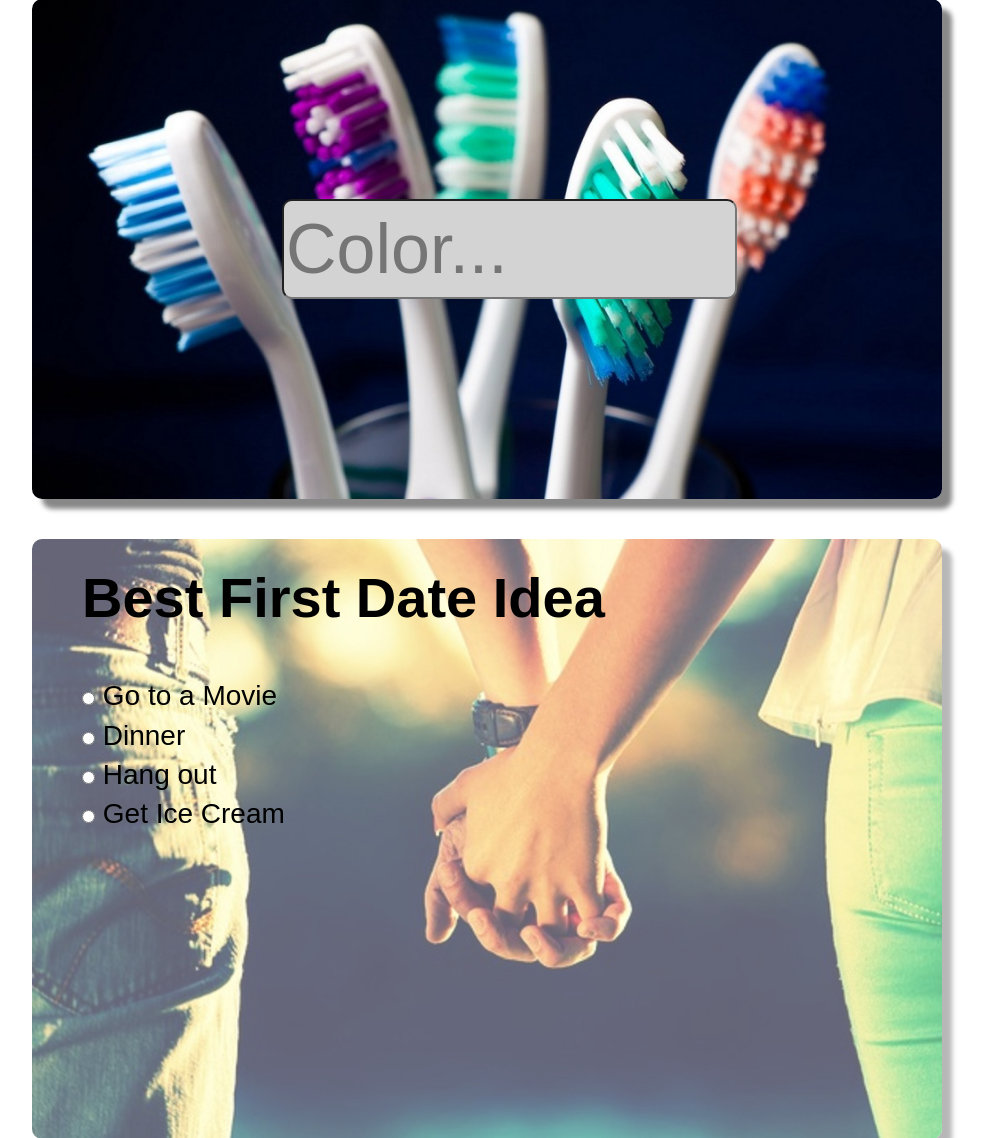
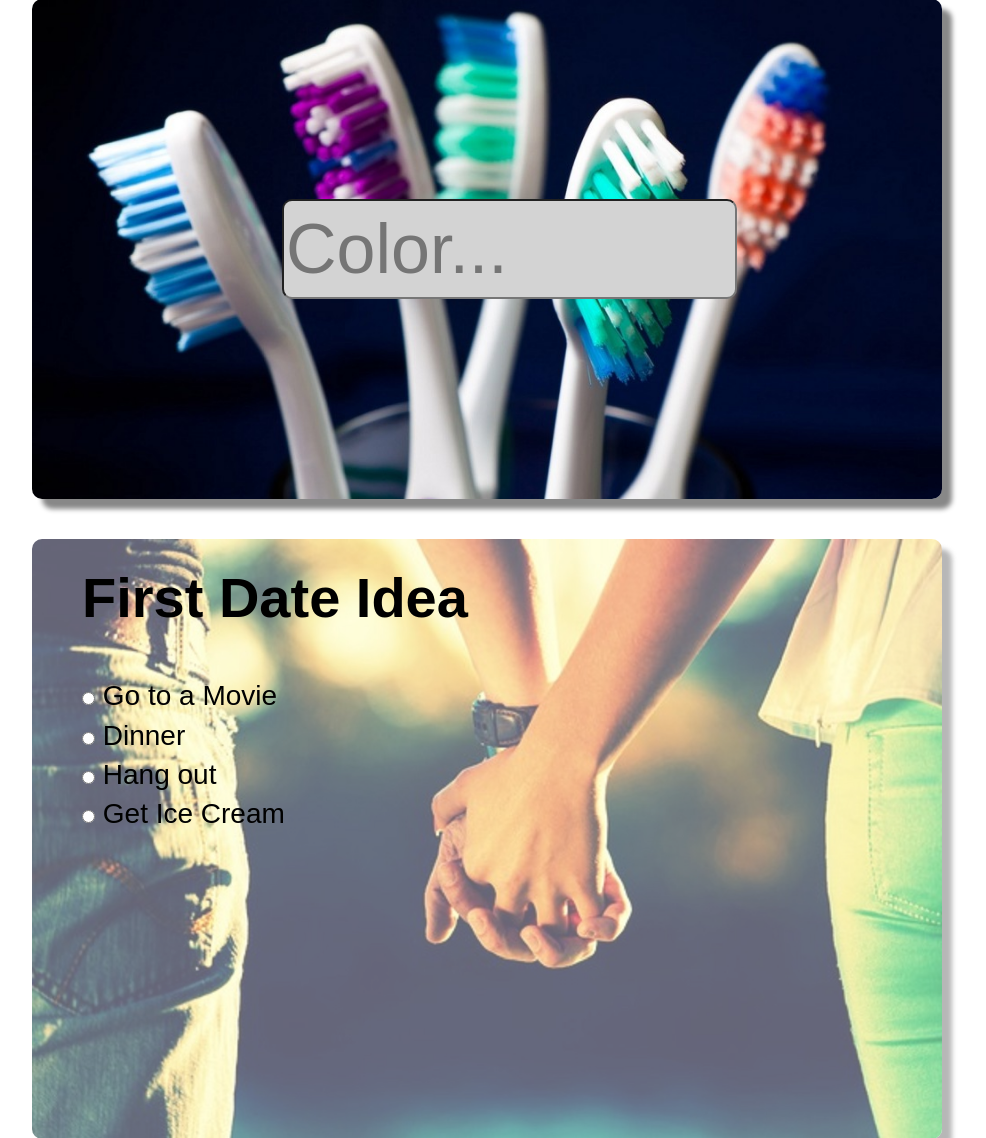
Before and after one commit to thurmand/cs313-php, a PHP site: page /phpsurvey in a window 1280 px wide. Shown: the part 1619-2757 px from the top of the page, without its empty margins (153-1139 px from the left). Run offline with PHP 8.4, Linux system fonts and the light colour scheme.

Commit message:
spelling

```diff
--- a/phpsurvey/index.php
+++ b/phpsurvey/index.php
@@ -83,7 +83,7 @@
 
                 <div id="q4Pic"></div>
                 <div id="q4">
-                    <div class="question">Best First Date Idea</div>
+                    <div class="question">First Date Idea</div>
                     <br>
                     <input type="radio" name="date" value="Movie"> Go to a Movie
                     <br>
--- a/phpsurvey/phpresults.php
+++ b/phpsurvey/phpresults.php
@@ -21,7 +21,7 @@
                 <div class="title"> Pastime </div>
                 <div class="title"> Seasons </div>
                 <div class="title"> Toothbrush Color</div>
-                <div class="title"> Best First Date </div>
+                <div class="title"> First Date Idea </div>
             </div>
 
             <div id="listOitems">
```
